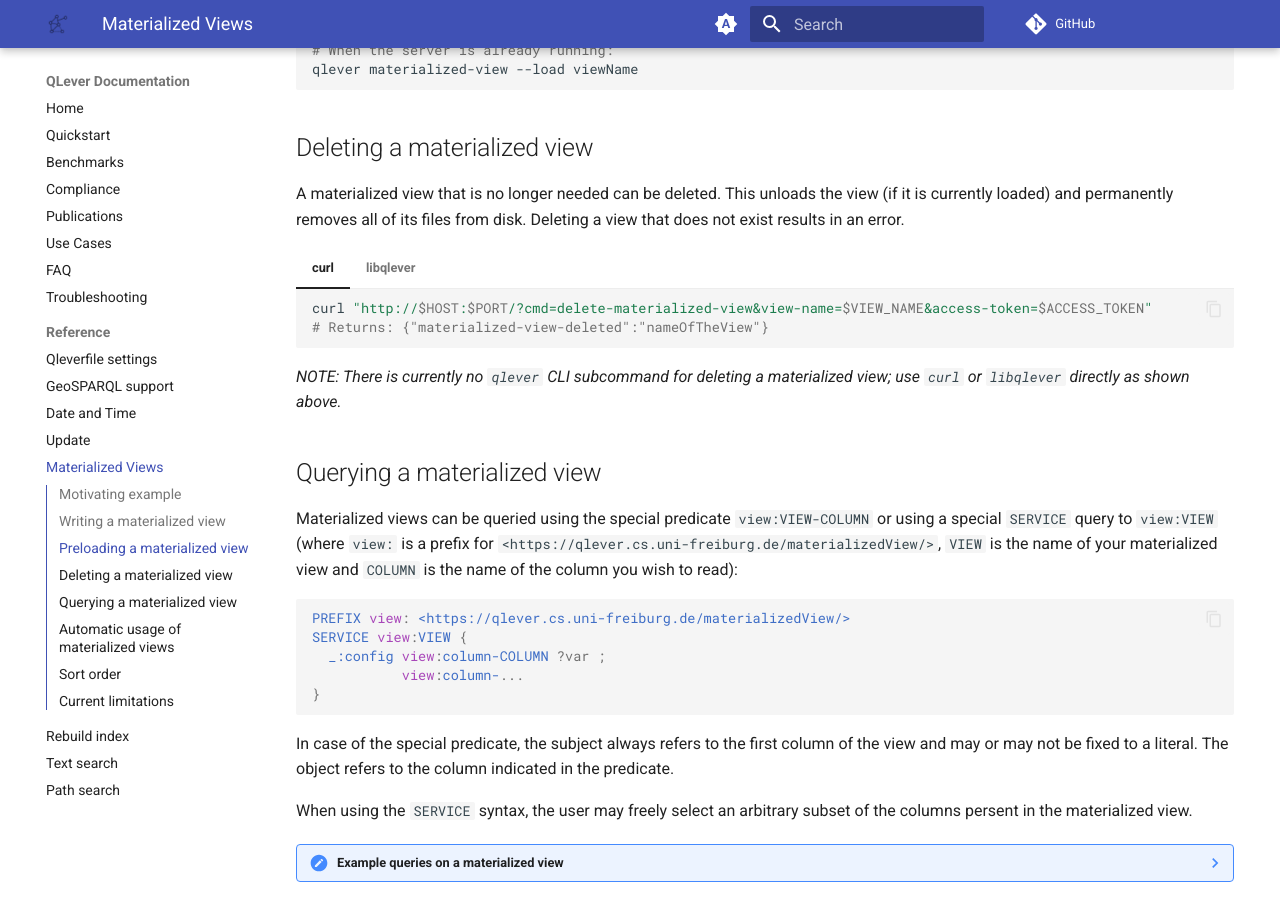
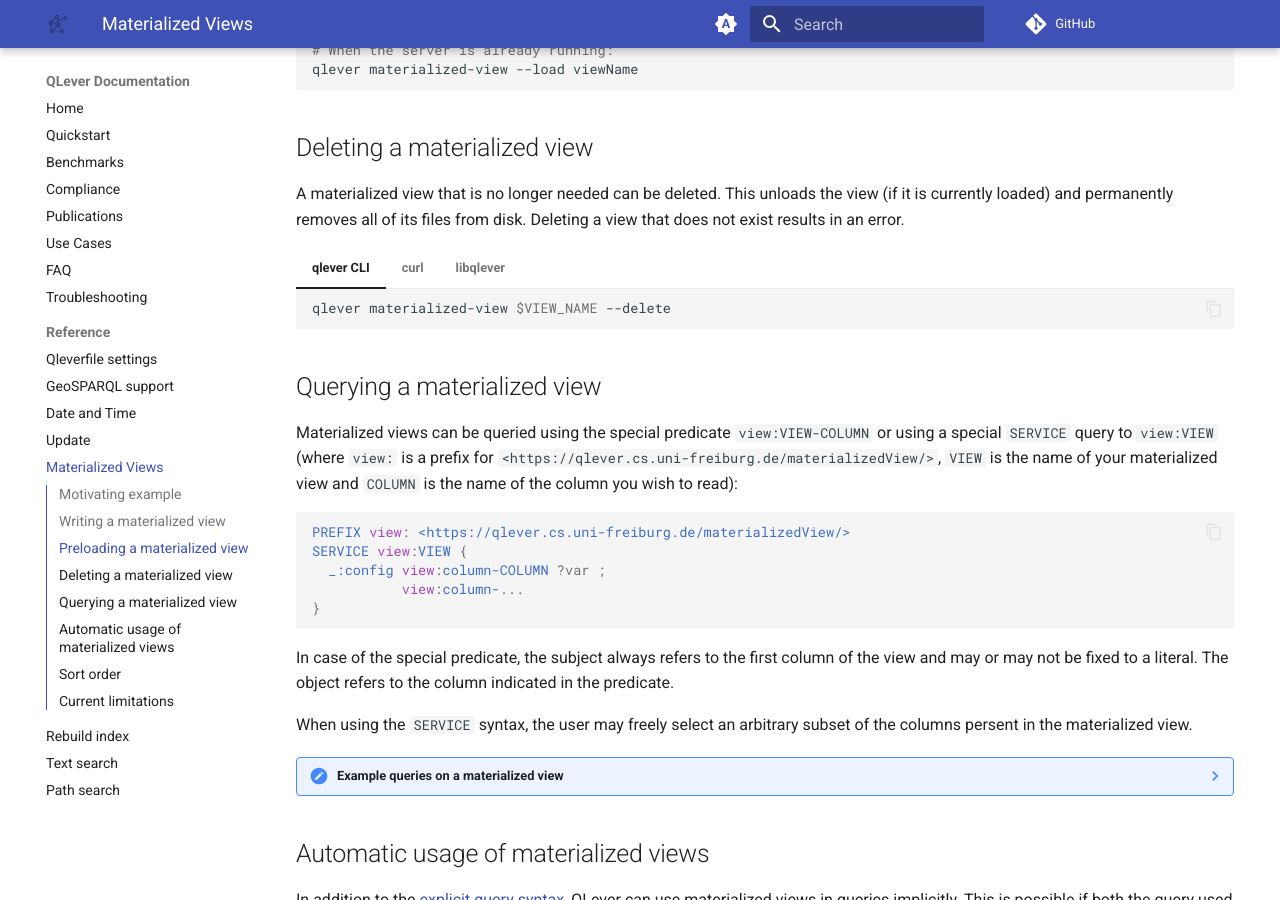
Before and after one commit to qlever-dev/qlever-docs, an MkDocs documentation site: the page built from docs/materialized-views.md, in a window 1280 px wide and 900 px high, scrolled down 2242 px. Built offline with MkDocs 1.6.1 and Material for MkDocs 9.7.7, drawn with Linux system fonts in a browser that asks for light colours; plug-ins that fetch from the network failed and are left out; comment, search, counter and statistics services are not loaded; the version menu is left out.

Commit message:
Document the qlever CLI --delete option for materialized views
Reflects ullingerc/qlever-control#matview-delete-cli, which adds
\`qlever materialized-view --delete\` mirroring the existing --load
option.

Co-Authored-By: Claude Sonnet 5 <noreply@anthropic.com>

````diff
--- a/docs/materialized-views.md
+++ b/docs/materialized-views.md
@@ -175,6 +175,10 @@ A materialized view that is no longer needed can be deleted. This unloads the
 view (if it is currently loaded) and permanently removes all of its files from
 disk. Deleting a view that does not exist results in an error.
 
+=== "qlever CLI"
+    ```bash
+    qlever materialized-view $VIEW_NAME --delete
+    ```
 === "curl"
     ``` bash
     curl "http://$HOST:$PORT/?cmd=delete-materialized-view&view-name=$VIEW_NAME&access-token=$ACCESS_TOKEN"
@@ -187,9 +191,6 @@ disk. Deleting a view that does not exist results in an error.
     qlever::Qlever qlv{config};
     qlv.deleteMaterializedView("nameOfTheView");
     ```
-
-*NOTE: There is currently no `qlever` CLI subcommand for deleting a
-materialized view; use `curl` or `libqlever` directly as shown above.*
 
 ## Querying a materialized view
 
````
